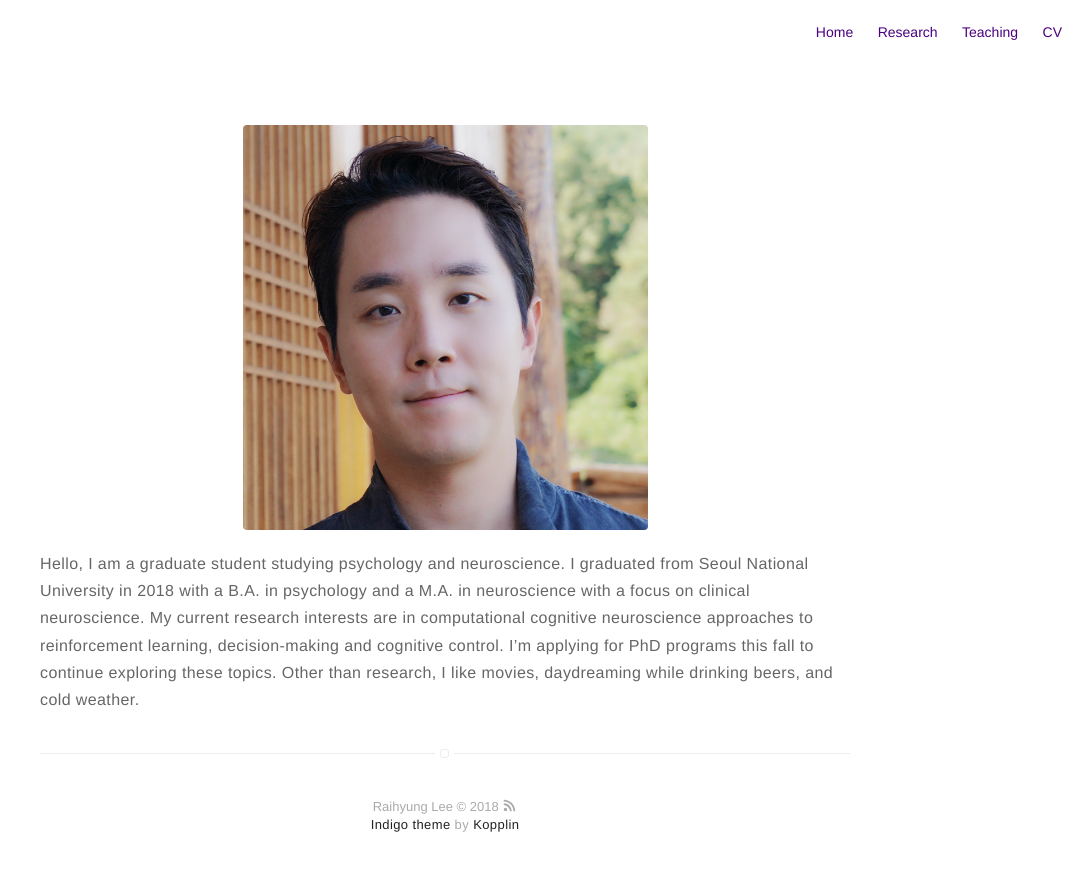
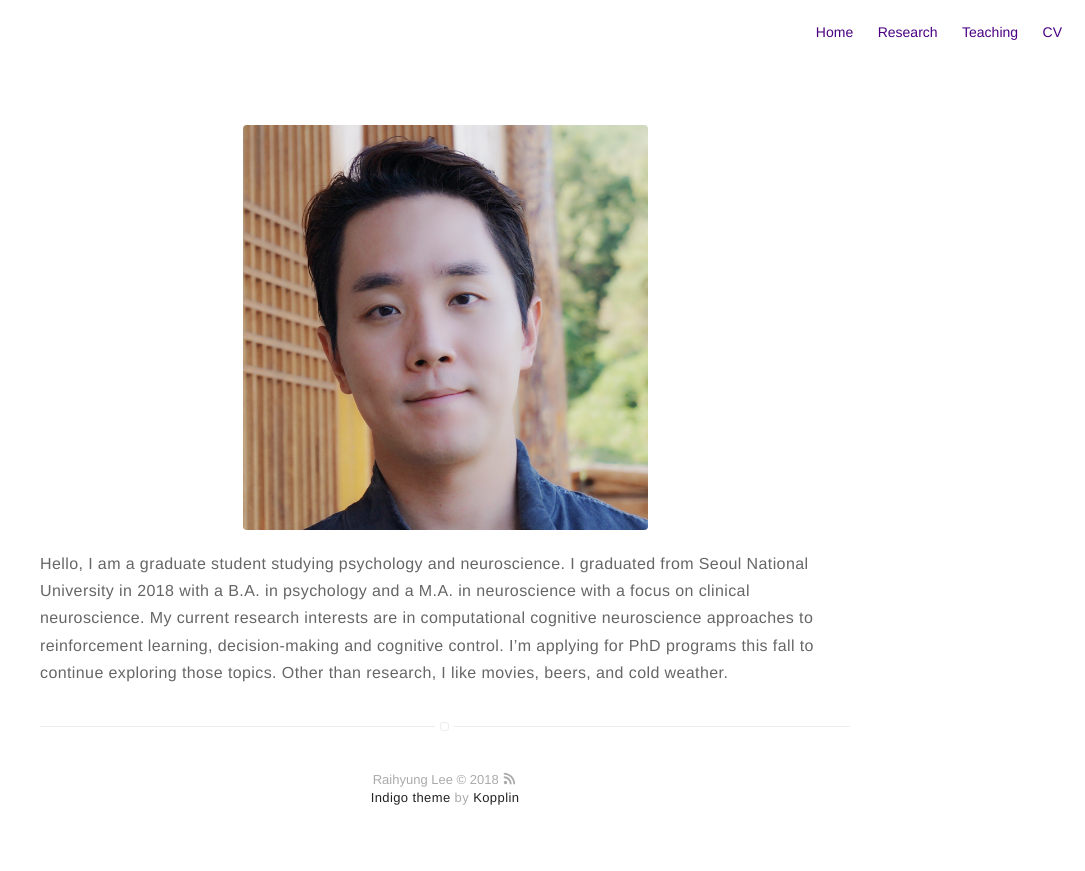
Before and after one commit to RaihyungLee/RaihyungLee.github.io, a Jekyll site: the page built from about.md, in a window 1280 px wide. Shown: the top 871 px of the page, without its empty margins (195-1280 px from the left). Built offline with Jekyll 4.4.1, drawn with Linux system fonts in a browser that asks for light colours.

Commit message:
Update about.md

```diff
--- a/about.md
+++ b/about.md
@@ -4,4 +4,4 @@ layout: page
 ---
 ![Profile Image]({{ site.url }}/{{ site.picture }})
 
-Hello, I am a graduate student studying psychology and neuroscience. I graduated from Seoul National University in 2018 with a B.A. in psychology and a M.A. in neuroscience with a focus on clinical neuroscience. My current research interests are in computational cognitive neuroscience approaches to reinforcement learning, decision-making and cognitive control. I’m applying for PhD programs this fall to continue exploring these topics. Other than research, I like movies, daydreaming while drinking beers, and cold weather.
+Hello, I am a graduate student studying psychology and neuroscience. I graduated from Seoul National University in 2018 with a B.A. in psychology and a M.A. in neuroscience with a focus on clinical neuroscience. My current research interests are in computational cognitive neuroscience approaches to reinforcement learning, decision-making and cognitive control. I’m applying for PhD programs this fall to continue exploring those topics. Other than research, I like movies, beers, and cold weather.
```
